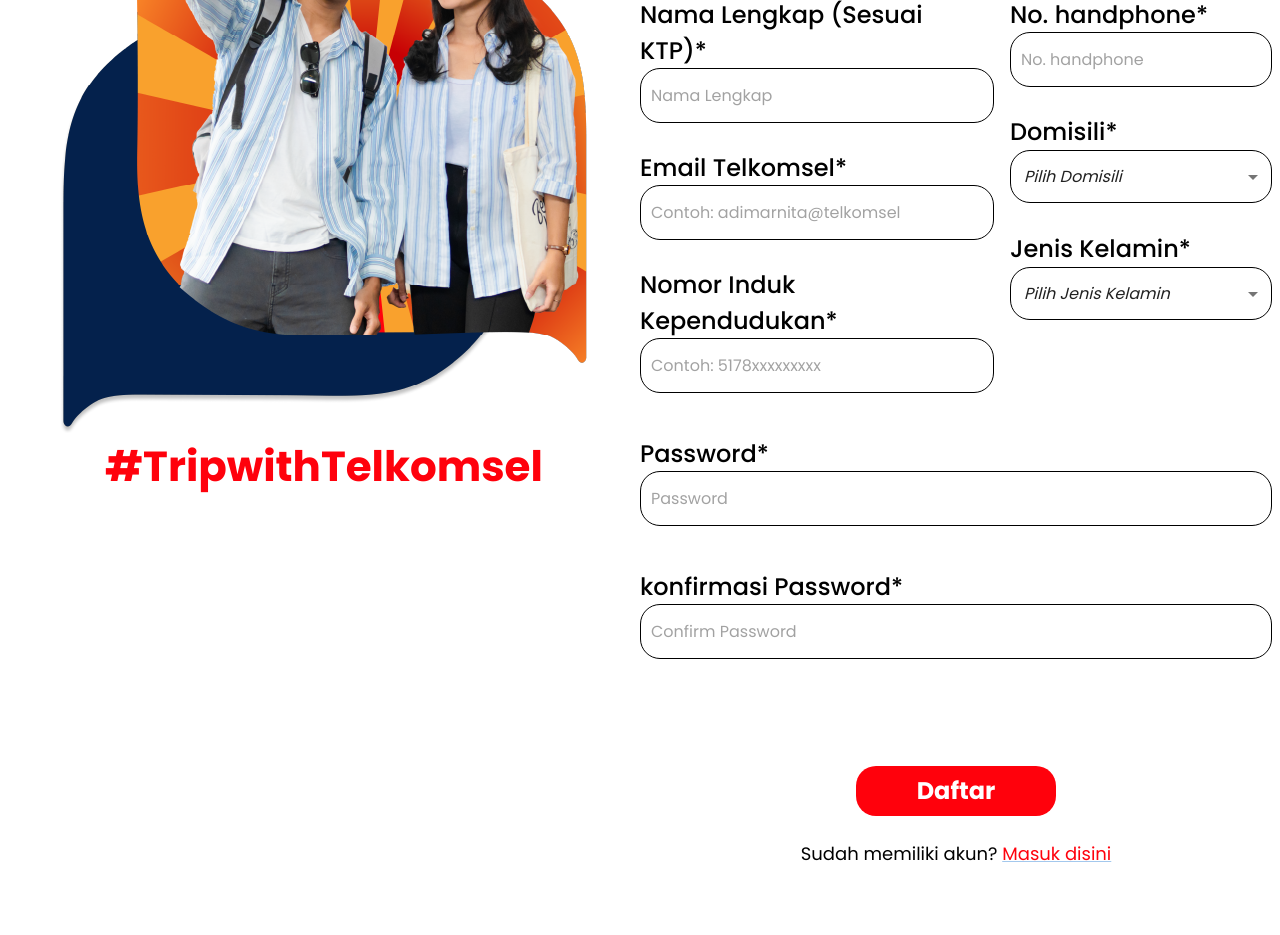
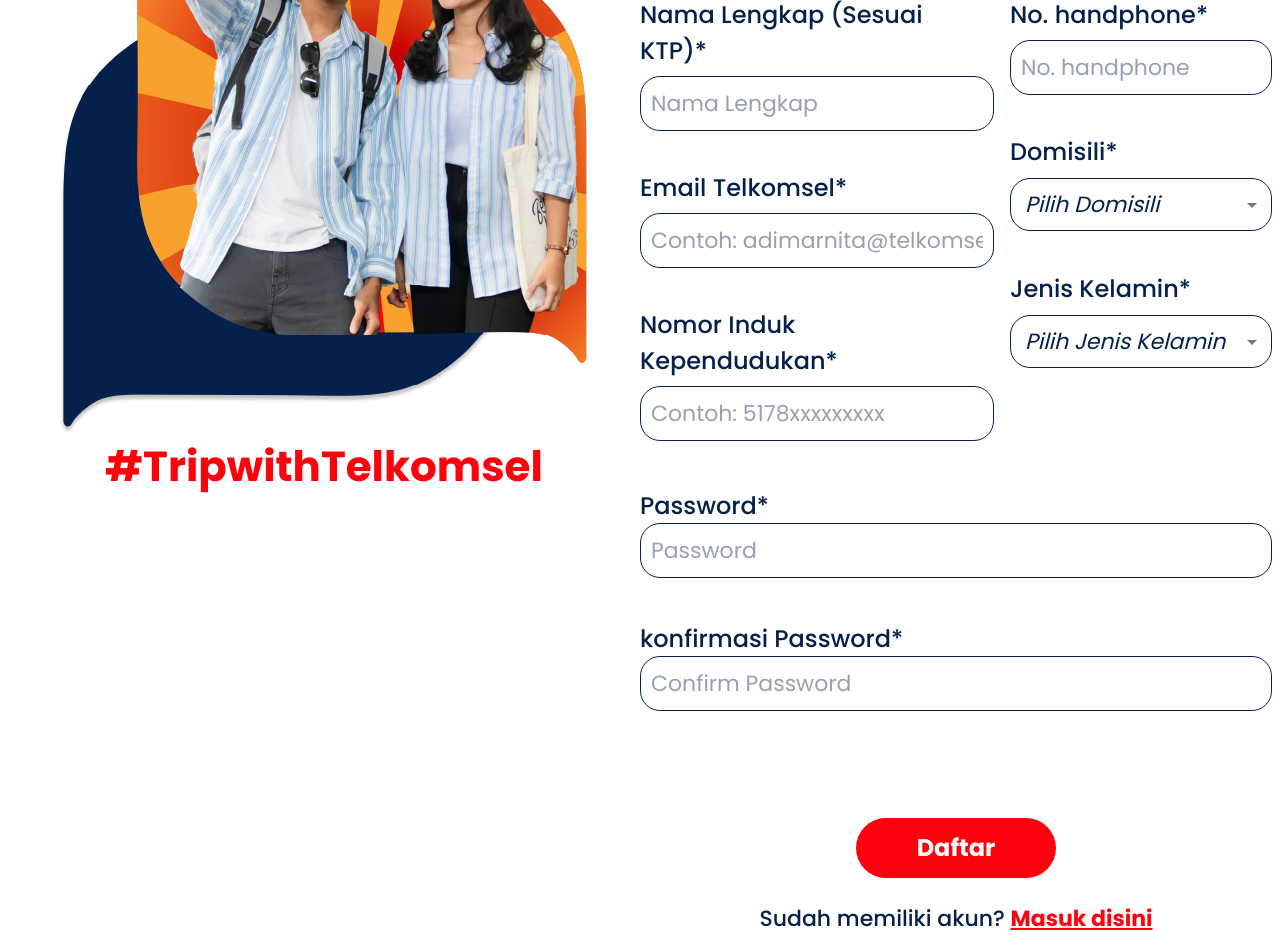
Before and after one commit to Software-Developer-and-UI-UX-Intern/Front-End, a React (Vite) app: page /register in a window 1280 px wide. Shown: the part 260-1195 px from the top of the page. Before the commit the page ends 1127 px from the top, so only its background shows below. Built offline with nearby package versions, Linux system fonts and the light colour scheme; the HTML template or start-up script is replaced by a standard one.

Commit message:
feat: change color

```diff
--- a/src/pages/Registrasi/Registrasi.tsx
+++ b/src/pages/Registrasi/Registrasi.tsx
@@ -12,7 +12,7 @@
   '& input': {
     borderRadius: '20px',
     height: '53px',
-    border: '1px solid #000', // Apply border directly to the input
+    border: '1px solid #04214C', // Apply border directly to the input
     outline: 'none',
     padding: '0px 10px'
   },
@@ -34,7 +34,7 @@
   '& .MuiOutlinedInput-root.MuiSelect-root': {
     borderRadius: '20px',
     '&:hover fieldset': {
-      borderColor: '#000',
+      borderColor: '#04214C',
     },
     '&.Mui-focused fieldset': {
       borderColor: '#04214C',
@@ -210,17 +210,18 @@
               </Stack>
               <Stack spacing={2} maxWidth={'674px'}>
                 <Stack direction={'row'} gap={2}>
-                  <Stack direction={'column'} maxWidth={'393px'} width={'100%'}>
+                  <Stack direction={'column'} maxWidth={'393px'} width={'100%'} spacing={1}>
                     <Typography sx={{
                       fontWeight: 500,
                       fontSize: '24px',
-                      color: 'black'
+                      color: '#04214C'
                     }}>
                       Nama Lengkap (Sesuai KTP)*
                     </Typography>
                     <Input
                       disableUnderline
                       placeholder="Nama Lengkap"
+                      style={{fontSize:'22px', color:'#04214C'}}
                       sx={customInputStyle}
                       inputProps={{
                         'aria-label': 'Nama Lengkap',
@@ -262,7 +263,7 @@
                     <Typography sx={{
                       fontWeight: 500,
                       fontSize: '24px',
-                      color: 'black'
+                      color: '#04214C'
                     }}>
                       Email Telkomsel*
                     </Typography>
@@ -270,6 +271,7 @@
                       disableUnderline
                       placeholder="Contoh: adimarnita@telkomsel"
                       sx={customInputStyle}
+                      style={{fontSize:'22px', color:'#04214C'}}
                       inputProps={{
                         'aria-label': 'Email Telkomsel',
                         name: 'email',
@@ -310,7 +312,7 @@
                     <Typography sx={{
                       fontWeight: 500,
                       fontSize: '24px',
-                      color: 'black'
+                      color: '#04214C'
                     }}>
                       Nomor Induk Kependudukan*
                     </Typography>
@@ -318,6 +320,7 @@
                       disableUnderline
                       placeholder="Contoh: 5178xxxxxxxxx"
                       sx={customInputStyle}
+                      style={{fontSize:'22px', color:'#04214C'}}
                       inputProps={{
                         'aria-label': 'Nomor Induk Kependudukan',
                         name: 'nik',
@@ -356,11 +359,11 @@
                       </Typography>
                     )}
                   </Stack>
-                  <Stack direction={'column'} maxWidth={'262px'} width={'100%'}>
+                  <Stack direction={'column'} maxWidth={'262px'} width={'100%'} spacing={1}>
                     <Typography sx={{
                       fontWeight: 500,
                       fontSize: '24px',
-                      color: 'black'
+                      color: '#04214C'
                     }}>
                       No. handphone*
                     </Typography>
@@ -368,6 +371,7 @@
                       disableUnderline
                       placeholder="No. handphone"
                       sx={customInputStyle}
+                      style={{fontSize:'22px', color:'#04214C'}}
                       inputProps={{
                         'aria-label': 'No. handphone',
                         name: 'phoneNumber',
@@ -408,27 +412,34 @@
                     <Typography sx={{
                       fontWeight: 500,
                       fontSize: '24px',
-                      color: 'black'
+                      color: '#04214C'
                     }}>
                       Domisili*
                     </Typography>
                     <MuiSelect
                     displayEmpty
                     inputProps={{ 'aria-label': 'Domisili' }}
-                      style={{ borderRadius: '20px' }}
+                    style={{ borderRadius: '20px', fontSize:'22px', color:'#04214C', border: '1px solid #04214C', }}
                     sx={{
                       ...customInputStyle,
                       '&:focus': {
-                          backgroundColor: 'transparent',
+                        borderColor: 'transparent !important', // Set border color on focus
                       },
                       '& fieldset': {
-                          borderColor: '#000',
+                        borderColor: 'transparent !important', // Set default border color
+                      },
+                      '&:hover fieldset': {
+                        borderColor: 'transparent !important', // Set border color on hover
+                      },
+                      '&:active fieldset': {
+                        borderColor: 'transparent !important', // Set border color when active (clicked)
                       },
                     }}
                     name="domisili"
                     value={formData.domisili}
                     onChange={(e) => setFormData({ ...formData, domisili: (e.target as HTMLInputElement).value })}
                   >
+
                       <MenuItem value="">
                         <em>Pilih Domisili</em>
                       </MenuItem>
@@ -470,21 +481,27 @@
                     <Typography sx={{
                       fontWeight: 500,
                       fontSize: '24px',
-                      color: 'black'
+                      color: '#04214C'
                     }}>
                       Jenis Kelamin*
                     </Typography>
                     <MuiSelect
                       displayEmpty
                       inputProps={{ 'aria-label': 'Jenis Kelamin' }}
-                      style={{ borderRadius: '20px' }}
+                      style={{ borderRadius: '20px', fontSize:'22px', color:'#04214C', border: '1px solid #04214C', }}
                       sx={{
                         ...customInputStyle,
                         '&:focus': {
-                          backgroundColor: 'transparent',
+                          borderColor: 'transparent !important', // Set border color on focus
                         },
                         '& fieldset': {
-                          borderColor: '#000',
+                          borderColor: 'transparent !important', // Set default border color
+                        },
+                        '&:hover fieldset': {
+                          borderColor: 'transparent !important', // Set border color on hover
+                        },
+                        '&:active fieldset': {
+                          borderColor: 'transparent !important', // Set border color when active (clicked)
                         },
                       }}
                       name="jenisKelamin"
@@ -533,7 +550,7 @@
                   <Typography sx={{
                     fontWeight: 500,
                     fontSize: '24px',
-                    color: 'black'
+                    color: '#04214C'
                   }}>
                     Password*
                   </Typography>
@@ -543,6 +560,7 @@
                     placeholder="Password"
                     type={showPassword ? 'text' : 'password'}
                     sx={customInputStyle}
+                    style={{fontSize:'22px', color:'#04214C'}}
                     inputProps={{
                       endAdornment: (
                         <InputAdornment position="end">
@@ -594,7 +612,7 @@
                 <Typography sx={{
                     fontWeight: 500,
                     fontSize: '24px',
-                    color: 'black',
+                    color: '#04214C',
                   }}>
                     konfirmasi Password*
                   </Typography>
@@ -603,6 +621,7 @@
                     id="confirmPassword"
                     placeholder="Confirm Password"
                     type={showPassword ? 'text' : 'password'}
+                    style={{fontSize:'22px', color:'#04214C'}}
                     sx={customInputStyle}
                     inputProps={{
                       endAdornment: (
@@ -650,16 +669,6 @@
                       *Password tidak sesuai
                     </Typography>
                   )}
-                  {(submitPressed === true) && (
-                    <Typography sx={{
-                      fontWeight: 500,
-                      fontSize: '16px',
-                      color: 'transparent',
-                      marginTop:'4px',
-                    }}>
-                      *Password tidak sesuai
-                    </Typography>
-                  )}
                 </Stack>
               </Stack>
               <Stack spacing={3} alignItems={'center'} width={'100%'}>
@@ -669,24 +678,30 @@
                     display: 'flex',
                     justifyContent: 'center',
                     alignItems: 'center',
-                    height: '50px',
+                    height: '60px',
                     width: '200px',
                     fontWeight: 'bold',
                     fontSize: '24px',
                     color: '#ffffff',
                     backgroundColor: '#FF010C',
-                    borderRadius: '20px',
+                    borderRadius: '40px',
+                    '&:active': {
+                      backgroundColor: '#FF010C',
+                    },
+                    '&:focus': {
+                      backgroundColor: '#FF010C',
+                    },
                   }}
                 >
                   Daftar
                 </Button>
                 <Typography sx={{
-                  fontWeight: 400,
-                  fontSize: '18px',
-                  color: '#000',
+                  fontWeight: 500,
+                  fontSize: '22px',
+                  color: '#04214C',
                 }}>
                   Sudah memiliki akun?{' '}
-                  <Link href="/login" sx={{ color: '#FF010C' }}>
+                  <Link href="/login" underline='always' sx={{ color: '#FF010C', fontWeight:700, textDecorationColor: '#FF010C'  }}>
                     Masuk disini
                   </Link>
                 </Typography>
```
Lines whose indentation alone changed are shown as unchanged.
